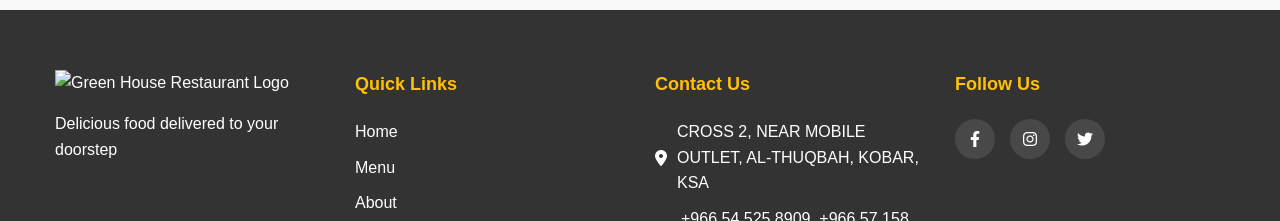
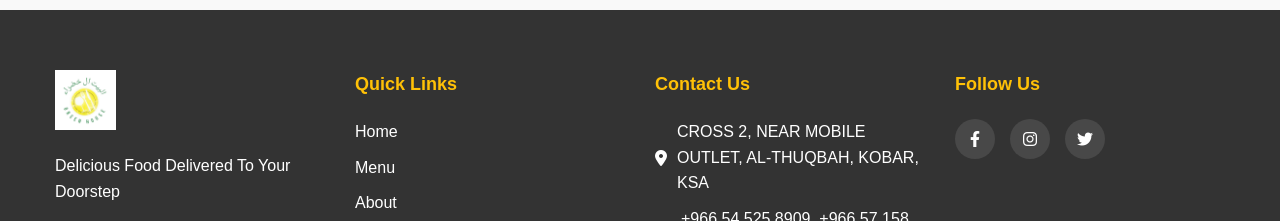
Before and after one commit to IshraqBig4/Restaurant-Food-Ordering-Website, a plain HTML site: page public/index.html in a window 1280 px wide. Shown: the part 8941-9162 px from the top of the page. Drawn offline with Linux system fonts and the light colour scheme.

Commit message:
Update index.html

```diff
--- a/public/index.html
+++ b/public/index.html
@@ -375,8 +375,8 @@
         <div class="container">
             <div class="footer-content">
                 <div class="footer-logo">
-                    <img src="assets/logo.png" alt="Green House Restaurant Logo">
-                    <p>Delicious food delivered to your doorstep</p>
+                    <img src="assets/logo.jpg" alt="Green House Restaurant Logo">
+                    <p>Delicious Food Delivered To Your Doorstep</p>
                 </div>
                 <div class="footer-links">
                     <h3>Quick Links</h3>
```
